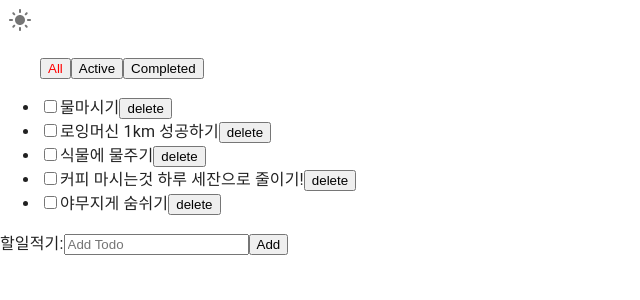
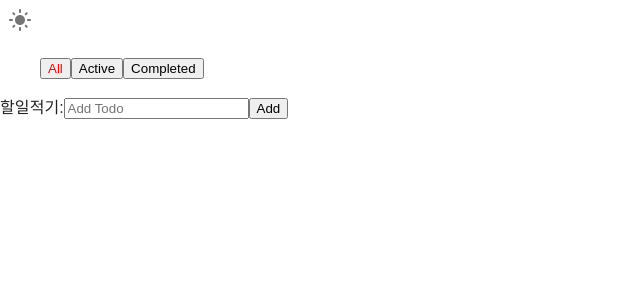
Before and after one commit to happyso/todo_type, a React (Create React App) app: page / in a window 1280 px wide. Shown: the top 300 px of the page, without its empty margins (0-640 px from the left). Built offline with nearby package versions, Linux system fonts and the light colour scheme.

Commit message:
feat: 로컬스토리지 추가

```diff
--- a/src/components/TodoList/TodoList.tsx
+++ b/src/components/TodoList/TodoList.tsx
@@ -1,4 +1,4 @@
-import React, { useState, useCallback, MouseEvent } from 'react'
+import React, { useState, useCallback, MouseEvent, useEffect } from 'react'
 import ModeToggleButton from '../../ModeToggleButton/ModeToggleButton'
 import AppThemeProvider from '../../provider/ThemeProvider'
 import { Todo, FilterButton } from '../../types/types'
@@ -21,43 +21,22 @@ export default function TodoList() {
         },
     ]
 
-    const todos: Todo[] = [
-        {
-            id: 1,
-            text: '물마시기',
-            status: 'active',
-        },
-        {
-            id: 2,
-            text: '로잉머신 1km 성공하기',
-            status: 'active',
-        },
-        {
-            id: 3,
-            text: '식물에 물주기',
-            status: 'active',
-        },
-        {
-            id: 4,
-            text: '커피 마시는것 하루 세잔으로 줄이기!',
-            status: 'active',
-        },
-        {
-            id: 5,
-            text: '야무지게 숨쉬기',
-            status: 'active',
-        },
-    ]
+    //const [data, setData] = useState(todosData)
+    const [data, setData] = useState(readTodos)
 
-    const [data, setData] = useState(todos)
     const [filter, setFilter] = useState('all')
 
+    useEffect(() => {
+        localStorage.setItem('todos', JSON.stringify(data))
+    }, [data])
     const handleAdd = (todo: Todo) => {
         setData((prev) => [...prev, todo])
     }
 
     const handleDelete = useCallback((todo: Todo) => {
-        setData((todos) => todos.filter((item) => item.id !== todo.id))
+        setData((todos) =>
+            todos.filter((item: { id: number }) => item.id !== todo.id)
+        )
     }, [])
 
     const handleUpdate = useCallback((updated: Todo) => {
@@ -109,3 +88,8 @@ function getFilterdItem(todos: Todo[], filter: string) {
     }
     return todos.filter((item) => item.status === filter)
 }
+
+function readTodos(): Todo[] | [] {
+    const todos = localStorage.getItem('todos')
+    return todos ? JSON.parse(todos) : []
+}
```
Also changed, not shown: src/hooks/useTodo.tsx (+6 -3 lines).
